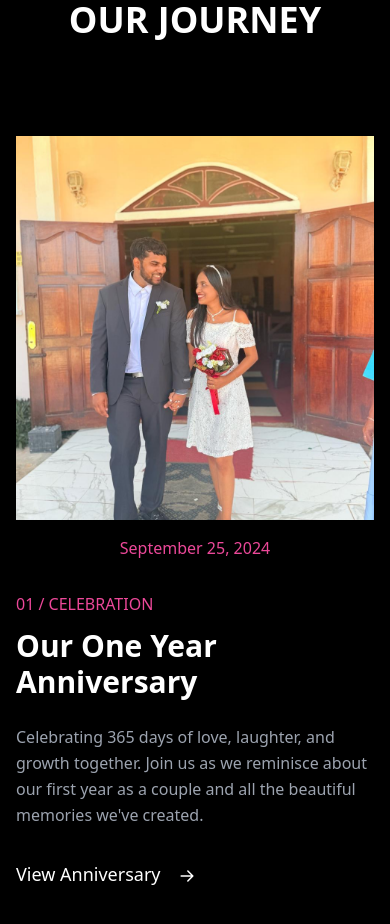
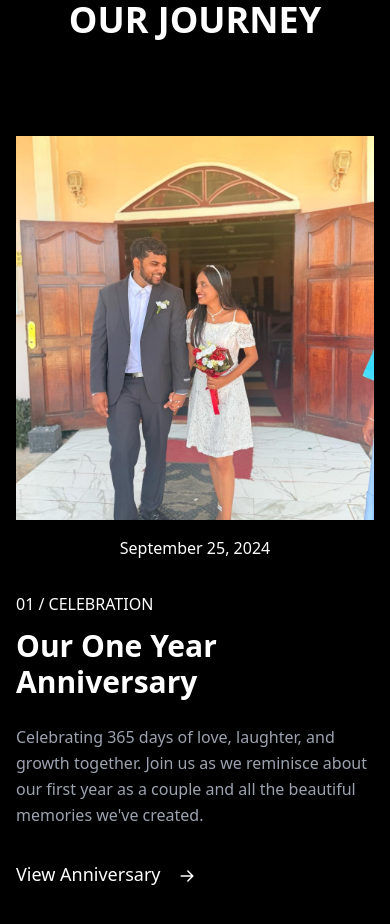
Before and after one commit to david-randoll/david-and-ami, a Next.js app: page / in a window 390 px wide. Shown: the part 1000-1924 px from the top of the page. Built offline with nearby package versions, Linux system fonts and the light colour scheme.

Commit message:
make the component configurable based on json

```diff
--- a/src/components/landing/JourneySections.tsx
+++ b/src/components/landing/JourneySections.tsx
@@ -1,42 +1,88 @@
 import Image from "next/image";
 import React from "react";
 
-const JourneySections = () => {
+// Define types for our journey section items
+export interface JourneySectionItem {
+    id: string;
+    type: string;
+    title: string;
+    date: string;
+    description: string;
+    linkText: string;
+    linkUrl: string;
+    imageSrc: string;
+    accentColor: string;
+    isYouTube?: boolean;
+    youtubeEmbedId?: string;
+    reverseLayout?: boolean;
+}
+
+export interface JourneySectionsProp {
+    title: string;
+    sections: JourneySectionItem[];
+}
+
+export const JourneySection: React.FC<JourneySectionsProp> = ({ title, sections }) => {
     return (
         <div id="journey" className="pt-24 pb-32">
             <div className="container mx-auto px-4">
-                <h2 className="text-4xl md:text-5xl font-bold text-center mb-24">OUR JOURNEY</h2>
+                <h2 className="text-4xl md:text-5xl font-bold text-center mb-24">{title}</h2>
 
-                {/* Anniversary Section */}
-                <div className="mb-40">
+                {sections.map((section, index) => (
+                    <div key={section.id} className="mb-40">
                         <div className="grid grid-cols-1 lg:grid-cols-12 gap-8">
-                        <div className="lg:col-span-5 lg:col-start-2">
+                            {/* Image/Video Section */}
+                            <div
+                                className={`lg:col-span-5 ${
+                                    section.reverseLayout ? "order-1 lg:order-2" : "lg:col-start-2"
+                                }`}>
                                 <div className="h-96 md:h-[36rem] relative overflow-hidden">
+                                    {section.isYouTube && section.youtubeEmbedId ? (
+                                        <div className="absolute inset-0 w-full h-full">
+                                            <iframe
+                                                width="100%"
+                                                height="100%"
+                                                src={`https://www.youtube.com/embed/${section.youtubeEmbedId}`}
+                                                title="YouTube video player"
+                                                frameBorder="0"
+                                                allow="accelerometer; autoplay; clipboard-write; encrypted-media; gyroscope; picture-in-picture; web-share"
+                                                referrerPolicy="strict-origin-when-cross-origin"
+                                                allowFullScreen></iframe>
+                                        </div>
+                                    ) : (
                                         <Image
-                                    src="/wedding/image1.jpg"
-                                    alt="Our Anniversary"
+                                            src={section.imageSrc}
+                                            alt={section.title}
                                             layout="fill"
                                             objectFit="cover"
                                             className="hover:scale-105 transition duration-700"
                                         />
+                                    )}
                                 </div>
                                 <div className="text-center mt-4">
-                                <span className="text-pink-500 font-medium">September 25, 2024</span>
+                                    <span className={`text-${section.accentColor}-500 font-medium`}>
+                                        {section.date}
+                                    </span>
                                 </div>
                             </div>
-                        <div className="lg:col-span-4 flex flex-col justify-center">
-                            <span className="text-pink-500 font-medium mb-3">01 / CELEBRATION</span>
-                            <h3 className="text-3xl font-bold mb-6">Our One Year Anniversary</h3>
-                            <p className="text-gray-400 mb-8 leading-relaxed">
-                                Celebrating 365 days of love, laughter, and growth together. Join us as we reminisce
-                                about our first year as a couple and all the beautiful memories we've created.
-                            </p>
+
+                            {/* Text Section */}
+                            <div
+                                className={`lg:col-span-4 flex flex-col justify-center mb-10 ${
+                                    section.reverseLayout ? "order-2 lg:order-1 lg:col-start-2" : ""
+                                }`}>
+                                <span className={`text-${section.accentColor}-500 font-medium mb-3`}>
+                                    {`${String(index + 1).padStart(2, "0")} / ${section.type}`}
+                                </span>
+                                <h3 className="text-3xl font-bold mb-6">{section.title}</h3>
+                                <p className="text-gray-400 mb-8 leading-relaxed">{section.description}</p>
                                 <a
-                                href="/anniversary"
+                                    href={section.linkUrl}
                                     target="_blank"
                                     className="group flex items-center text-lg font-medium">
-                                <span className="mr-4 relative pb-1 after:absolute after:bottom-0 after:left-0 after:h-0.5 after:w-0 after:bg-pink-500 group-hover:after:w-full after:transition-all after:duration-300">
-                                    View Anniversary
+                                    <span
+                                        className={`mr-4 relative pb-1 after:absolute after:bottom-0 after:left-0 after:h-0.5 after:w-0 after:bg-${section.accentColor}-500 group-hover:after:w-full after:transition-all after:duration-300`}>
+                                        {section.linkText}
                                     </span>
                                     <svg
                                         width="20"
@@ -56,162 +102,81 @@ const JourneySections = () => {
                             </div>
                         </div>
                     </div>
-
-                {/* First Countdown Section */}
-                <div className="mb-40">
-                    <div className="grid grid-cols-1 lg:grid-cols-12 gap-8">
-                        <div className="lg:col-span-4 lg:col-start-2 flex flex-col justify-center order-2 lg:order-1">
-                            <span className="text-purple-500 font-medium mb-3">02 / ANTICIPATION</span>
-                            <h3 className="text-3xl font-bold mb-6">Counting Down Until We Meet</h3>
-                            <p className="text-gray-400 mb-8 leading-relaxed">
-                                Every second brings us closer to our next embrace. Follow our countdown as we eagerly
-                                await the moment we're together again.
-                            </p>
-                            <a
-                                href="/count-down"
-                                target="_blank"
-                                className="group flex items-center text-lg font-medium">
-                                <span className="mr-4 relative pb-1 after:absolute after:bottom-0 after:left-0 after:h-0.5 after:w-0 after:bg-purple-500 group-hover:after:w-full after:transition-all after:duration-300">
-                                    View Countdown
-                                </span>
-                                <svg
-                                    width="20"
-                                    height="20"
-                                    viewBox="0 0 20 20"
-                                    fill="none"
-                                    xmlns="http://www.w3.org/2000/svg">
-                                    <path
-                                        d="M4.16666 10H15.8333M15.8333 10L10.8333 5M15.8333 10L10.8333 15"
-                                        stroke="currentColor"
-                                        strokeWidth="1.5"
-                                        strokeLinecap="round"
-                                        strokeLinejoin="round"
-                                    />
-                                </svg>
-                            </a>
-                        </div>
-                        <div className="lg:col-span-5 order-1 lg:order-2">
-                            <div className="h-96 md:h-[36rem] relative overflow-hidden">
-                                <Image
-                                    src="/wedding/image2.jpg"
-                                    alt="Countdown to Meeting"
-                                    layout="fill"
-                                    objectFit="cover"
-                                    className="hover:scale-105 transition duration-700"
-                                />
-                            </div>
-                            <div className="text-center mt-4">
-                                <span className="text-purple-500 font-medium">February 9, 2025</span>
-                            </div>
-                        </div>
-                    </div>
-                </div>
-
-                {/* Wedding Video Section - Moved to third position */}
-                <div className="mb-40">
-                    <div className="grid grid-cols-1 lg:grid-cols-12 gap-8">
-                        <div className="lg:col-span-5 lg:col-start-2">
-                            <div className="h-96 md:h-[36rem] relative overflow-hidden">
-                                {/* YouTube Embed */}
-                                <div className="absolute inset-0 w-full h-full">
-                                    <iframe
-                                        width="100%"
-                                        height="100%"
-                                        src="https://www.youtube.com/embed/v0gs1FfCZtA?si=kemVME4ovaDfUlUt"
-                                        title="YouTube video player"
-                                        frameBorder="0"
-                                        allow="accelerometer; autoplay; clipboard-write; encrypted-media; gyroscope; picture-in-picture; web-share"
-                                        referrerPolicy="strict-origin-when-cross-origin"
-                                        allowFullScreen></iframe>
-                                </div>
-                            </div>
-                            <div className="text-center mt-4">
-                                <span className="text-teal-500 font-medium">February 26, 2025</span>
-                            </div>
-                        </div>
-                        <div className="lg:col-span-4 flex flex-col justify-center">
-                            <span className="text-teal-500 font-medium mb-3">03 / CELEBRATION</span>
-                            <h3 className="text-3xl font-bold mb-6">Our Wedding Ceremony</h3>
-                            <p className="text-gray-400 mb-8 leading-relaxed">
-                                Relive the magical day when we said "I do" and began our journey as husband and wife.
-                                Watch our wedding ceremony video to experience all the joy, emotion, and love we shared
-                                on that special day.
-                            </p>
-                            <a href="/ceremony" target="_blank" className="group flex items-center text-lg font-medium">
-                                <span className="mr-4 relative pb-1 after:absolute after:bottom-0 after:left-0 after:h-0.5 after:w-0 after:bg-teal-500 group-hover:after:w-full after:transition-all after:duration-300">
-                                    Watch Wedding Video
-                                </span>
-                                <svg
-                                    width="20"
-                                    height="20"
-                                    viewBox="0 0 20 20"
-                                    fill="none"
-                                    xmlns="http://www.w3.org/2000/svg">
-                                    <path
-                                        d="M4.16666 10H15.8333M15.8333 10L10.8333 5M15.8333 10L10.8333 15"
-                                        stroke="currentColor"
-                                        strokeWidth="1.5"
-                                        strokeLinecap="round"
-                                        strokeLinejoin="round"
-                                    />
-                                </svg>
-                            </a>
-                        </div>
-                    </div>
-                </div>
-
-                {/* Second Meeting Section - Moved to fourth position */}
-                <div>
-                    <div className="grid grid-cols-1 lg:grid-cols-12 gap-8">
-                        <div className="lg:col-span-4 lg:col-start-2 flex flex-col justify-center order-2 lg:order-1">
-                            <span className="text-blue-500 font-medium mb-3">04 / REUNION</span>
-                            <h3 className="text-3xl font-bold mb-6">Our Second Meeting</h3>
-                            <p className="text-gray-400 mb-8 leading-relaxed">
-                                The anticipation builds as we count down to our second meeting. Each day brings new
-                                excitement as we prepare to create more beautiful memories together.
-                            </p>
-                            <a
-                                href="/count-down-two"
-                                target="_blank"
-                                className="group flex items-center text-lg font-medium">
-                                <span className="mr-4 relative pb-1 after:absolute after:bottom-0 after:left-0 after:h-0.5 after:w-0 after:bg-blue-500 group-hover:after:w-full after:transition-all after:duration-300">
-                                    Second Countdown
-                                </span>
-                                <svg
-                                    width="20"
-                                    height="20"
-                                    viewBox="0 0 20 20"
-                                    fill="none"
-                                    xmlns="http://www.w3.org/2000/svg">
-                                    <path
-                                        d="M4.16666 10H15.8333M15.8333 10L10.8333 5M15.8333 10L10.8333 15"
-                                        stroke="currentColor"
-                                        strokeWidth="1.5"
-                                        strokeLinecap="round"
-                                        strokeLinejoin="round"
-                                    />
-                                </svg>
-                            </a>
-                        </div>
-                        <div className="lg:col-span-5 order-1 lg:order-2">
-                            <div className="h-96 md:h-[36rem] relative overflow-hidden">
-                                <Image
-                                    src="/wedding/image1.jpg"
-                                    alt="Second Meeting"
-                                    layout="fill"
-                                    objectFit="cover"
-                                    className="hover:scale-105 transition duration-700"
-                                />
-                            </div>
-                            <div className="text-center mt-4">
-                                <span className="text-blue-500 font-medium">May 25, 2025</span>
-                            </div>
-                        </div>
-                    </div>
-                </div>
+                ))}
             </div>
         </div>
     );
 };
 
+// This could be imported from a JSON file or fetched from an API
+const journeyConfig = {
+    title: "OUR JOURNEY",
+    sections: [
+        {
+            id: "anniversary",
+            type: "CELEBRATION",
+            title: "Our One Year Anniversary",
+            date: "September 25, 2024",
+            description:
+                "Celebrating 365 days of love, laughter, and growth together. Join us as we reminisce about our first year as a couple and all the beautiful memories we've created.",
+            linkText: "View Anniversary",
+            linkUrl: "/anniversary",
+            imageSrc: "/wedding/image1.jpg",
+            accentColor: "pink",
+            reverseLayout: false,
+        },
+        {
+            id: "first-countdown",
+            type: "ANTICIPATION",
+            title: "Counting Down Until We Meet",
+            date: "February 9, 2025",
+            description:
+                "Every second brings us closer to our next embrace. Follow our countdown as we eagerly await the moment we're together again.",
+            linkText: "View Countdown",
+            linkUrl: "/count-down",
+            imageSrc: "/wedding/image2.jpg",
+            accentColor: "purple",
+            reverseLayout: true,
+        },
+        {
+            id: "second-countdown",
+            type: "REUNION",
+            title: "Our Second Meeting",
+            date: "February 26, 2025",
+            description:
+                "The anticipation builds as we count down to our second meeting. Each day brings new excitement as we prepare to create more beautiful memories together.",
+            linkText: "Second Countdown",
+            linkUrl: "/count-down-two",
+            imageSrc: "/wedding/image1.jpg",
+            accentColor: "blue",
+            reverseLayout: false,
+        },
+        {
+            id: "wedding-video",
+            type: "CELEBRATION",
+            title: "Our Wedding Ceremony",
+            date: "May 25, 2025",
+            description:
+                'Relive the magical day when we said "I do" and began our journey as husband and wife. Watch our wedding ceremony video to experience all the joy, emotion, and love we shared on that special day.',
+            linkText: "Watch Wedding Video",
+            linkUrl: "/ceremony",
+            imageSrc: "",
+            accentColor: "teal",
+            reverseLayout: true,
+            isYouTube: true,
+            youtubeEmbedId: "v0gs1FfCZtA?si=kemVME4ovaDfUlUt",
+        },
+    ],
+};
+
+const JourneySections = () => {
+    return (
+        <div>
+            {/* Other components */}
+            <JourneySection title={journeyConfig.title} sections={journeyConfig.sections} />
+            {/* Other components */}
+        </div>
+    );
+};
+
 export default JourneySections;
```
Lines whose indentation alone changed are shown as unchanged.
